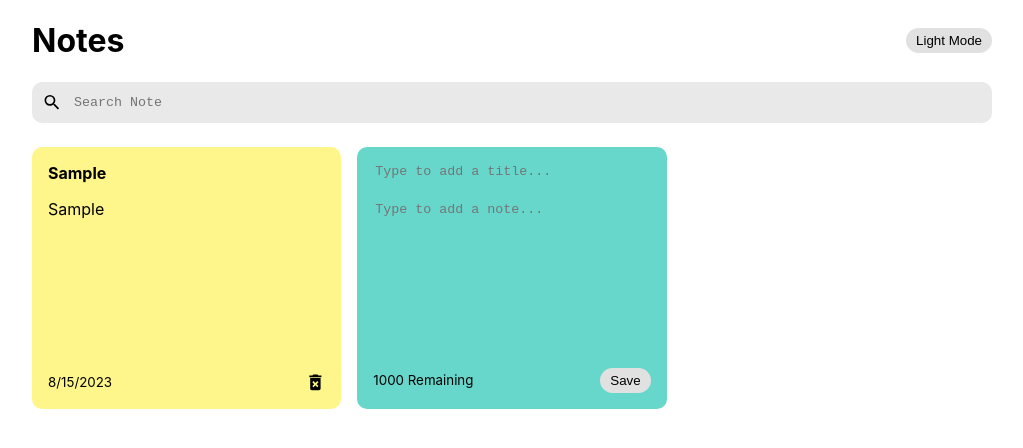
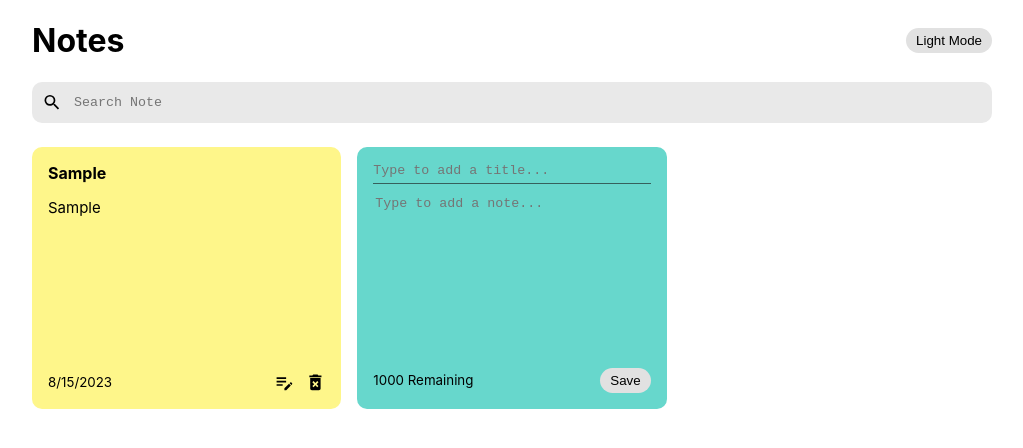
Before and after one commit to VishnuReddy3011/React-Notes, a React (Create React App) app: page / in a window 1280 px wide. Both pictures are taken after typing "Sample", "Sample" into the empty fields and a click on the button "Save". Shown: the top 448 px of the page, without its empty margins (128-1151 px from the left). Built offline with nearby package versions, Linux system fonts and the light colour scheme.

Commit message:
Added Edit option and some transitions for icons.

```diff
--- a/package.json
+++ b/package.json
@@ -35,5 +35,8 @@
       "last 1 firefox version",
       "last 1 safari version"
     ]
+  },
+  "devDependencies": {
+    "react-router-dom": "^6.15.0"
   }
 }
--- a/src/App.js
+++ b/src/App.js
@@ -32,10 +32,10 @@ const App = () => {
 		const date = new Date();
 		const newNote = {
 			id: nanoid(),
-      title: title,
+      		title: title,
 			text: text,
 			date: date.toLocaleDateString(),
-      overflow: overflow
+      		overflow: overflow
 		};
 		const newNotes = [...notes, newNote];
 		setNotes(newNotes);
@@ -56,7 +56,7 @@ const App = () => {
 						note.text.includes(searchText) ||
 						note.text.toLowerCase().includes(searchText) ||
 						note.text.toUpperCase().includes(searchText) ||
-            note.title.includes(searchText) ||
+            			note.title.includes(searchText) ||
 						note.title.toLowerCase().includes(searchText) ||
 						note.title.toUpperCase().includes(searchText)
 					)}
--- a/src/components/AddNote.js
+++ b/src/components/AddNote.js
@@ -42,7 +42,7 @@ const AddNote = ({ addNote }) => {
 				onChange={handleChangeTitle}
 			/>
 			<textarea
-				rows='8'
+				rows='10'
 				cols='10'
 				placeholder='Type to add a note...'
 				value={noteText}
--- a/src/components/Note.js
+++ b/src/components/Note.js
@@ -1,21 +1,79 @@
-import { MdDeleteForever } from 'react-icons/md';
+import React, { useState } from 'react';
+import { MdDeleteForever, MdEditNote } from 'react-icons/md';
+import NoteEdit from './NoteEdit';
 
-const Note = ({ id,title, text, date, overflow, deleteNote }) => {
-	console.log(overflow);
+const Note = ({ id, title: initialTitle, text: initialText, date: initialDate, overflow, deleteNote }) => {
+  const [update, setUpdate] = useState(false);
+  const [title, setTitle] = useState(initialTitle);
+  const [text, setText] = useState(initialText);
+  const [date,setDate] = useState(initialDate);
+
+  const [isHoveredEdit, setIsHoveredEdit] = useState(false);
+  const [isHoveredDelete, setIsHoveredDelete] = useState(false);
+
+  const handleMouseEnterEdit = () => {
+    setIsHoveredEdit(true);
+  };
+
+  const handleMouseLeaveEdit = () => {
+    setIsHoveredEdit(false);
+  };
+
+  const handleMouseEnterDelete = () => {
+    setIsHoveredDelete(true);
+  };
+
+  const handleMouseLeaveDelete = () => {
+    setIsHoveredDelete(false);
+  };
+
+  const updateNote = (titleVal, textVal, dateVal) => {
+    setTitle(titleVal);
+    setText(textVal);
+	setDate(dateVal);
+    // setUpdate(false); // Exit edit mode after updating
+  };
+
   return (
-		<div className='note'>
+    <div>
+      {update ? (
+        <NoteEdit
+          title={title}
+          text={text}
+          updateNote={updateNote}
+		  setUpdate = {setUpdate}
+        />
+      ) : (
+        <div className='note edit'>
           <span className='title'>{title}</span>
-			<div className={`${overflow && 'over-flow'}`}>
+          <div className={`${overflow && 'over-flow'} text`}>
             <p>{text}</p>
           </div>
           <div className='note-footer'>
             <small>{date}</small>
+			<div className='edit-container'>
+				<MdEditNote
+				onClick={() => setUpdate(true)}
+				onMouseEnter={handleMouseEnterEdit}
+				onMouseLeave={handleMouseLeaveEdit}
+				className='edit-icon'
+				size='1.3em'
+				/>
+				<span className={`edit-text ${isHoveredEdit ? 'visible' : ''}`}>edit</span>
+			</div>
+			<div className='delete-container'>
 				<MdDeleteForever
 				onClick={() => deleteNote(id)}
+				onMouseEnter={handleMouseEnterDelete}
+				onMouseLeave={handleMouseLeaveDelete}
 				className='delete-icon'
 				size='1.3em'
 				/>
+				<span className={`delete-text ${isHoveredDelete ? 'visible' : ''}`}>delete</span>
 			</div>
+          </div>
+        </div>
+      )}
     </div>
   );
 };
--- /dev/null
+++ b/src/components/NoteEdit.js
@@ -0,0 +1,57 @@
+import { useState } from 'react';
+
+const NoteEdit = ({ title,text,updateNote,setUpdate }) => {
+	const [noteText, setNoteText] = useState(text);
+	const [noteTitle, setNoteTitle] = useState(title);
+
+	const characterLimit = 1000;
+	const titleLimit = 100;
+
+	const handleChangeTitle = e => {
+    setNoteTitle(title);
+		if(titleLimit - e.target.value.length >= 0){
+			setNoteTitle(e.target.value);
+		}
+	}
+
+	const handleChangeText = e => {
+		if (characterLimit - e.target.value.length >= 0) {
+			setNoteText(e.target.value);
+		}
+	};
+
+	const handleEditSaveClick = () => {
+		if (noteText.trim().length > 0) {
+      const dt = new Date();
+			updateNote(noteTitle,noteText,dt.toLocaleDateString());
+		}
+    setUpdate(false);
+
+	};
+
+	return (
+    <div className='note new'>
+        <input
+          type="text"
+          value={noteTitle}
+          onChange={handleChangeTitle}
+        />
+        <textarea
+          rows='10'
+          cols='10'
+          value={noteText}
+          onChange={handleChangeText}
+        ></textarea>
+        <div className='note-footer'>
+          <small>
+            {characterLimit - noteText.length} Remaining
+          </small>
+          <button className='save' onClick={handleEditSaveClick}>
+            Save
+          </button>
+        </div>
+    </div>
+	);
+};
+
+export default NoteEdit;
--- a/src/index.css
+++ b/src/index.css
@@ -54,9 +54,11 @@ code {
 
 .new input{
 	border: none;
+	border-bottom: 1px solid #36605c;
 	background-color: #67d7cc;
 	font-family: monospace;
-	margin-bottom: 20px;
+	padding: 0px 0px 5px 0px;
+	margin-bottom: 10px;
 }
 
 input:focus{
@@ -96,6 +98,10 @@ textarea:focus {
 	white-space: pre-wrap;
 }
 
+.note .text{
+	font-size: 15px;
+}
+
 .title{
 	font-weight: 700;
 }
@@ -118,10 +124,48 @@ textarea:focus {
 	margin-top: auto;
 }
 
-.delete-icon {
-	cursor: pointer;
+.edit .note-footer{
+	display: flex;
+	align-items: center;
+	justify-content: flex-start;
+	gap: 10px;
 }
 
+.edit .note-footer small:first-of-type{
+	margin-right: auto;
+}
+
+
+.edit-icon, .delete-icon {
+	cursor: pointer;
+	display: block;
+}
+
+.edit-container, .delete-container {
+  position: relative;
+  display: inline-block;
+}
+
+
+.edit-text, .delete-text {
+  position: absolute;
+  bottom: -15px; /* Adjust this value to control the space between icon and text */
+  left: 50%;
+  transform: translateX(-50%);
+  opacity: 0; /* Initially hidden */
+  transition: opacity 2s ease;
+  font-family: monospace;
+  background-color: #585858;
+  border-radius: 5px;
+  color: white;
+}
+
+.edit-text.visible {
+  opacity: 1;
+}
+.delete-text.visible {
+	opacity: 1;
+}
 .search {
 	display: flex;
 	align-items: center;
```
Also changed, not shown: 1 other file (tests, documents, lock files or other folders). Lines whose indentation alone changed are shown as unchanged.
